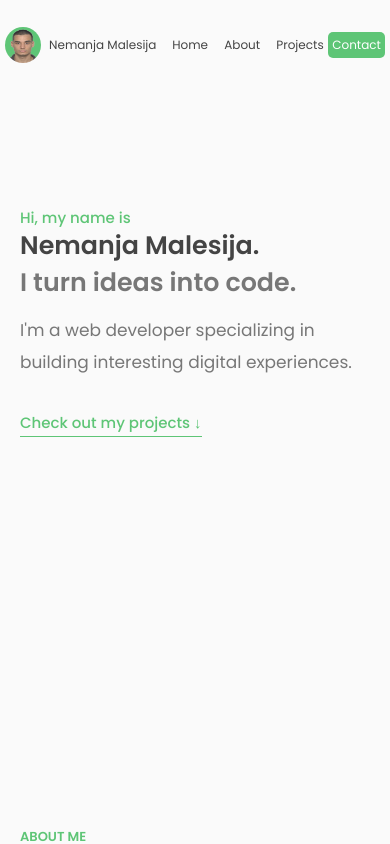
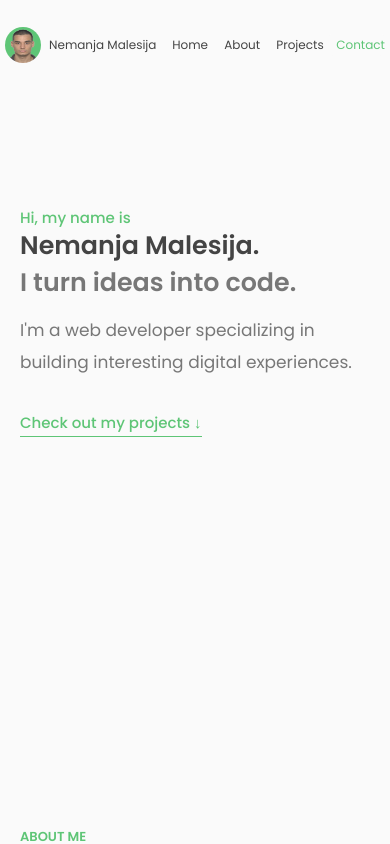
Before and after one commit to nemanjamalesija/portfolio-website, a React (Create React App) app: page / in a window 390 px wide. Shown: the top 844 px of the page. Built offline with nearby package versions, Linux system fonts and the light colour scheme.

Commit message:
Add responsive

```diff
--- a/src/components/nav.css
+++ b/src/components/nav.css
@@ -126,7 +126,10 @@
   }
 
   .list-item-contact {
-    padding: 0.2rem 0.4rem;
+    padding: 0;
+    padding-left: 0.8rem;
+    background-color: #fafafa;
+    color: var(--color-primary);
   }
 }
 
@@ -152,10 +155,6 @@
   .author-paragraph {
     font-size: 1.2rem;
   }
-
-  .list-item-contact {
-    padding: 0.2rem 0.4rem;
-  }
 }
 
 @media (max-width: 376px) {
@@ -176,11 +175,4 @@
   .author-paragraph {
     font-size: 1.2rem;
   }
-
-  .list-item-contact {
-    padding: 0;
-    padding-left: 0.8rem;
-    background-color: #fafafa;
-    color: var(--color-primary);
-  }
 }
```
